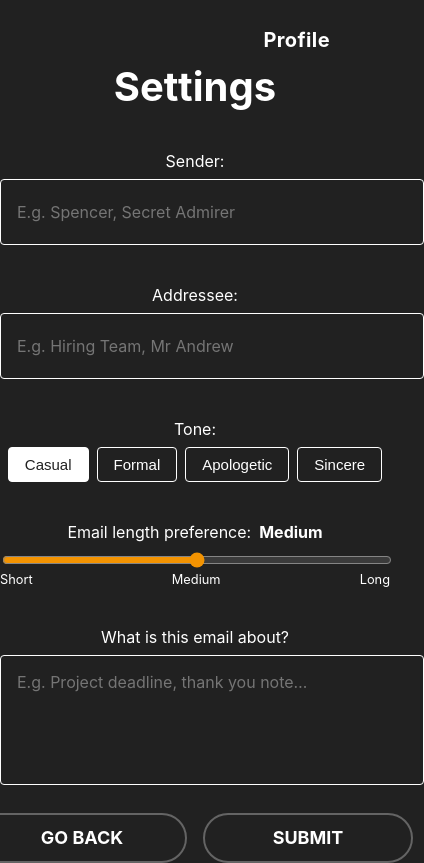
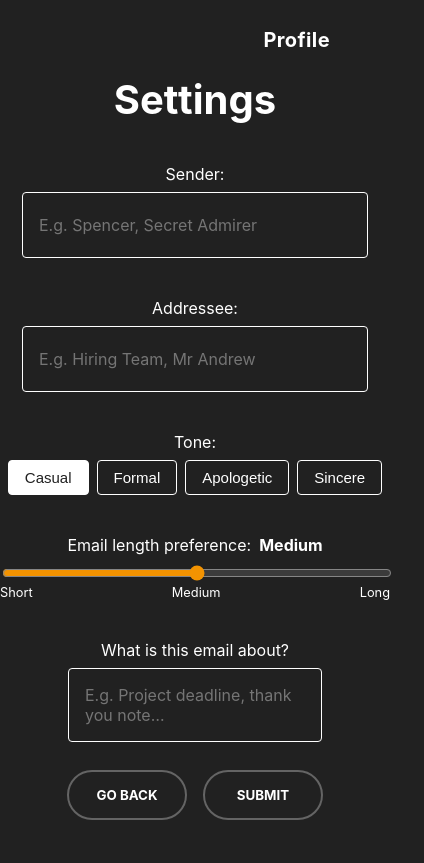
Before and after one commit to spencerwong1/ezmail, a React (Create React App) app: page / in a window 390 px wide. Both pictures are taken after a click on the button "GET STARTED". Shown: the whole page, 424 px wide, since content can reach past the window. Built offline with nearby package versions, Linux system fonts and the light colour scheme.

Commit message:
fixed mobile responsiveness

```diff
--- a/src/App.css
+++ b/src/App.css
@@ -85,6 +85,39 @@ input[type="range"] {
   }
 }
 
+
+.name {
+  width: 100%;
+}
+.btn {
+  height: 50px;
+  width: 210px;
+  margin-bottom: 30px;
+  font-size: 18px,
+}
+.input {
+  height: 6rem;
+}
+.output {
+  height: 60vh;
+}
+
+@media screen and (max-width: 700px) {
+  .name {
+    width: 80%;
+  }
+  .btn {
+    width: 120px;
+    font-size: 15px,
+  }
+  .input {
+    height: 2rem;
+  }
+  .output {
+    height: 50vh;
+  }
+}
+
 .response-text {
   /* allow selection on all platforms */
   user-select: text;          /* standard */
--- a/src/components/EmailGenerator.jsx
+++ b/src/components/EmailGenerator.jsx
@@ -90,9 +90,10 @@ export default function EmailGenerator({ aiPrompt, onBack }) {
       }}
     >
 
-      <h1 style={{ marginBottom: '0px', marginTop: '-80px', fontSize: '2.5rem'}}>EZMAIL</h1>
+      <h1 style={{ marginBottom: '0px', marginTop: '-0', fontSize: '2.5rem'}}>EZMAIL</h1>
       <p
         style={{
+          paddingLeft: '20px',
           color: 'rgb(243,147,1)',
           fontFamily: 'Inter',
           fontSize: '1.3rem',
@@ -103,9 +104,9 @@ export default function EmailGenerator({ aiPrompt, onBack }) {
 
       <div style={{width: '100%', maxWidth: '60vw', display: 'flex'}}>
         <div
+          className='output'
           style={{
             width: '100%',
-            height: '60vh',
             padding: '1rem',
             border: '1px solid white',
             borderRadius: '4px',
@@ -184,16 +185,15 @@ export default function EmailGenerator({ aiPrompt, onBack }) {
           localStorage.removeItem('aiPrompt');
           onBack();
         }}
+        className='btn'
         style={{
           marginTop: '10px',
           backgroundColor: isHovering ? 'rgb(243,147,1)' : 'transparent',
           color: isHovering ? 'black' : 'white',
-          fontSize: '18px',
           fontFamily: 'Inter',
           borderRadius: '100px',
           padding: '10px 20px',
           height: '50px',
-          width: '210px',
           borderColor: 'rgb(100,100,100)',
           borderStyle: 'solid',
           fontWeight: '700',
@@ -212,16 +212,15 @@ export default function EmailGenerator({ aiPrompt, onBack }) {
         onClick={() => {
           handleEditClick()
         }}
+        className='btn'
         style={{
           marginTop: '10px',
           backgroundColor: isEditHovering ? 'rgb(243,147,1)' : 'rgb(243,147,1)',
           color: isEditHovering ? 'black' : 'white',
-          fontSize: '18px',
           fontFamily: 'Inter',
           borderRadius: '100px',
           padding: '10px 20px',
           height: '50px',
-          width: '210px',
           borderColor: 'rgb(100,100,100)',
           borderStyle: 'solid',
           fontWeight: '700',
@@ -246,16 +245,15 @@ export default function EmailGenerator({ aiPrompt, onBack }) {
               alert('Copy failed: ' + err);
             });
         }}
+        className='btn'
         style={{
           marginTop: '10px',
           backgroundColor: 'rgb(0, 163, 108)',
           color: isCopyHovering ? 'black' : 'white',
-          fontSize: '18px',
           fontFamily: 'Inter',
           borderRadius: '100px',
           padding: '10px 20px',
           height: '50px',
-          width: '210px',
           borderColor: 'rgb(100,100,100)',
           borderStyle: 'solid',
           fontWeight: '700',
--- a/src/components/Settings.jsx
+++ b/src/components/Settings.jsx
@@ -31,12 +31,12 @@ export default function Settings({ onBack, onProceed }) {
       <div style={{ textAlign: 'center', width: '100%', maxWidth: '400px' }}>
         <p style={{ marginBottom: '0.5rem', fontFamily: 'Inter' }}>Sender:</p>
         <input
+          className="name"
           type="text"
           value={sender}
           onChange={e => setSender(e.target.value)}
           placeholder="E.g. Spencer, Secret Admirer"
           style={{
-            width: '100%',
             padding: '0.5rem 1rem',
             border: '1px solid white',
             borderRadius: '4px',
@@ -54,12 +54,12 @@ export default function Settings({ onBack, onProceed }) {
       <div style={{ textAlign: 'center', width: '100%', maxWidth: '400px' }}>
         <p style={{ marginBottom: '0.5rem', fontFamily: 'Inter' }}>Addressee:</p>
         <input
+          className="name"
           type="text"
           value={name}
           onChange={e => setName(e.target.value)}
           placeholder="E.g. Hiring Team, Mr Andrew"
           style={{
-            width: '100%',
             padding: '0.5rem 1rem',
             border: '1px solid white',
             borderRadius: '4px',
@@ -128,12 +128,12 @@ export default function Settings({ onBack, onProceed }) {
           What is this email about?
         </p>
         <textarea
+          className="name-input"
           value={topic}
           onChange={e => setTopic(e.target.value)}
           placeholder="E.g. Project deadline, thank you note…"
           style={{
-            width: '100%',
-            height: '6rem',
+
             padding: '1rem',
             border: '1px solid white',
             borderRadius: '4px',
@@ -150,17 +150,16 @@ export default function Settings({ onBack, onProceed }) {
       {/* Navigation buttons */}
       <div style={{ display: 'flex', gap: '1rem' }}>
         <button
+          className='btn'
           onClick={onBack}
           style={{
             marginTop: '0px',
             backgroundColor: isHovering ? 'rgb(243,147,1)' : 'transparent',
             color: isHovering ? 'black' : 'white',
-            fontSize: '18px',
             fontFamily: 'Inter',
             borderRadius: '100px',
             padding: '10px 20px',
             height: '50px',
-            width: '210px',
             borderColor: 'rgb(100,100,100)',
             borderStyle: 'solid',
             fontWeight: '700',
@@ -191,16 +190,14 @@ export default function Settings({ onBack, onProceed }) {
             }
 
           }}
+          className='btn'
           style={{
             marginTop: '0px',
             backgroundColor: isContinueHovering ? 'rgb(243,147,1)' : 'transparent',
             color: isContinueHovering ? 'black' : 'white',
-            fontSize: '18px',
             fontFamily: 'Inter',
             borderRadius: '100px',
             padding: '10px 20px',
-            height: '50px',
-            width: '210px',
             borderColor: 'rgb(100,100,100)',
             borderStyle: 'solid',
             fontWeight: '700',
```
